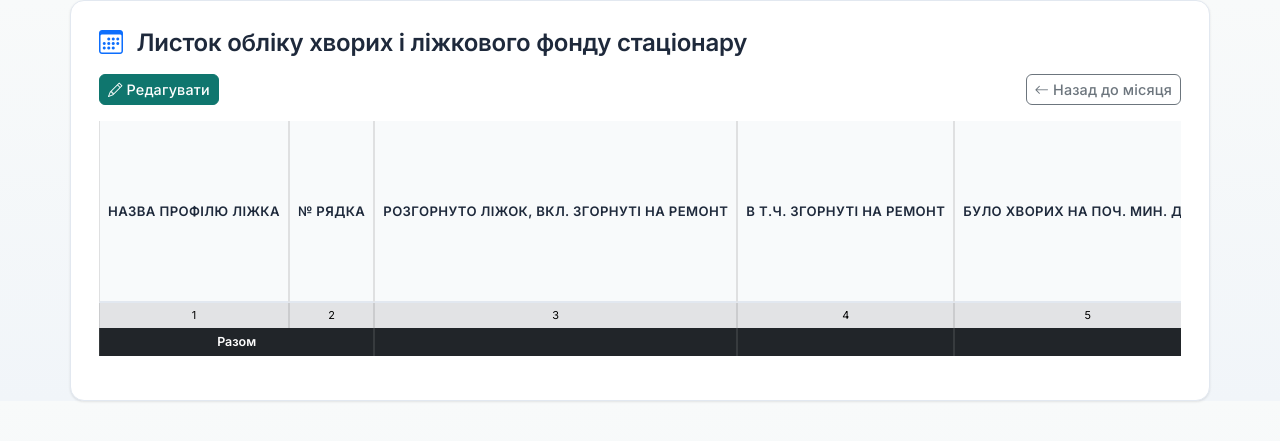
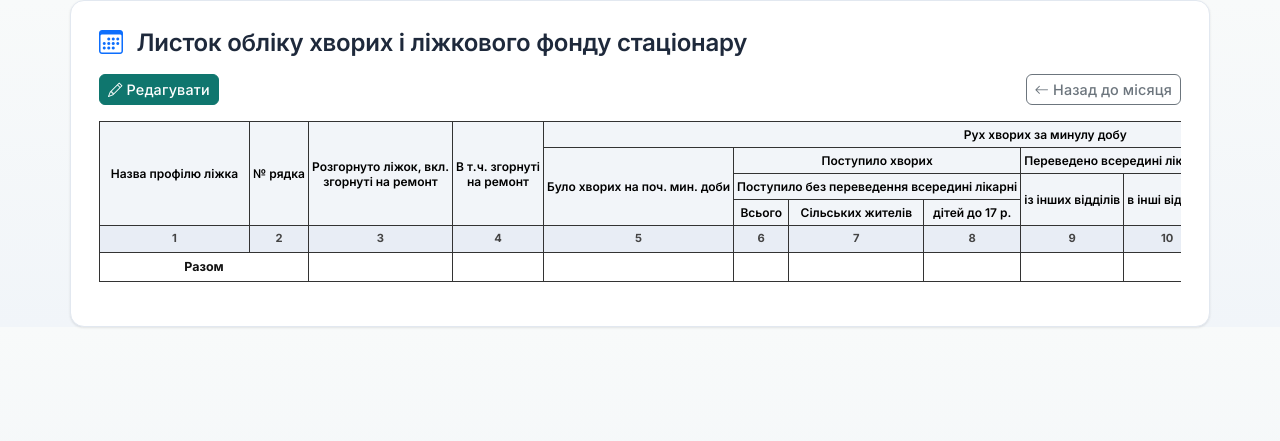
Before and after one commit to Mendela-A/Med-Data, a Flask app: template templates/statisty/form007_day.html in a window 1280 px wide. Shown: the top 441 px of the page. Run offline with Flask 3, Linux system fonts and the light colour scheme; the template is opened without the code that fills it, so the values that code supplies are empty.

Commit message:
Form 007 layout alignment and SQLite WAL mode fix

```diff
--- a/docker-compose.yml
+++ b/docker-compose.yml
@@ -7,6 +7,7 @@ services:
     environment:
       - FLASK_ENV=production
       - LOG_TO_FILE=0
+      - SQLITE_JOURNAL_MODE=DELETE
       # Optionally set ADMIN_USER and ADMIN_PASSWORD for automatic admin creation on first run
       #- ADMIN_USER=admin
       # ADMIN_PASSWORD=admin
@@ -32,6 +33,7 @@ services:
       - TELEGRAM_BOT_TOKEN=${TELEGRAM_BOT_TOKEN}
       - TELEGRAM_GROUP_ID=${TELEGRAM_GROUP_ID}
       - DATABASE_URL=sqlite:////app/data/app.db
+      - SQLITE_JOURNAL_MODE=DELETE
       - SECRET_KEY=${SECRET_KEY}
     volumes:
       - ./data:/app/data
--- a/static/style.css
+++ b/static/style.css
@@ -950,3 +950,92 @@ input[list]:focus::-webkit-calendar-picker-indicator { opacity: 1; }
   cursor: default;
   pointer-events: none;
 }
+
+
+/* ===== Form 007 Excel Table Styling ===== */
+.excel-table {
+  border-collapse: collapse !important;
+  width: 100%;
+  margin-bottom: 1rem;
+  background-color: transparent;
+  border-color: #333333 !important;
+}
+
+.excel-table th,
+.excel-table td {
+  border: 1px solid #333333 !important;
+  padding: 4px 6px !important;
+  vertical-align: middle !important;
+  font-size: 0.78rem;
+  color: #111111;
+}
+
+.excel-table thead th {
+  background-color: #f2f5f9 !important;
+  color: #000000 !important;
+  font-weight: 600 !important;
+  text-align: center !important;
+  font-size: 0.75rem !important;
+  text-transform: none !important;
+  letter-spacing: normal !important;
+  line-height: 1.25 !important;
+  padding: 5px 3px !important;
+}
+
+.excel-table thead tr.table-secondary td,
+.excel-table thead td.col-num {
+  background-color: #e8edf5 !important;
+  font-size: 0.7rem !important;
+  font-weight: bold !important;
+  color: #444444 !important;
+  text-align: center !important;
+  border: 1px solid #333333 !important;
+}
+
+.excel-table tbody td {
+  background-color: #ffffff;
+}
+
+.excel-table tbody tr:hover td {
+  background-color: #f0f7f4 !important; /* light teal highlight on hover */
+}
+
+/* Specific styling for inputs in form007_edit.html */
+.excel-table input[type="number"] {
+  border: 1px solid #cbd5e1;
+  border-radius: 3px;
+  background-color: #fafbfc;
+  font-size: 0.8rem;
+  text-align: center;
+  transition: all 0.15s ease;
+  width: 100% !important;
+  padding: 2px 2px !important;
+}
+
+.excel-table input[type="number"]:focus {
+  border-color: var(--color-primary);
+  background-color: #ffffff;
+  outline: none;
+  box-shadow: 0 0 0 2px var(--color-primary-light);
+}
+
+/* Remove default spin buttons for input number */
+.excel-table input[type="number"]::-webkit-outer-spin-button,
+.excel-table input[type="number"]::-webkit-inner-spin-button {
+  -webkit-appearance: none;
+  margin: 0;
+}
+.excel-table input[type="number"] {
+  -moz-appearance: textfield;
+}
+
+/* Excel-like highlighted cells */
+.excel-table td.excel-computed {
+  background-color: #fffbeb !important; /* light yellow-beige for formulas */
+  font-weight: 600;
+  color: #1e293b;
+}
+
+.excel-table tbody tr:hover td.excel-computed {
+  background-color: #fef3c7 !important; /* amber on hover */
+}
--- a/templates/statisty/form007_day.html
+++ b/templates/statisty/form007_day.html
@@ -22,42 +22,42 @@
 </div>
 
 <div class="table-responsive">
-  <table class="table table-sm table-bordered align-middle" style="font-size: 0.78rem; min-width: 1200px;">
-    <thead class="table-light">
+  <table class="table table-sm excel-table align-middle" style="min-width: 1300px;">
+    <thead>
       <tr>
-        <th rowspan="4" class="align-middle text-center" style="min-width:140px;">Назва профілю ліжка</th>
-        <th rowspan="4" class="align-middle text-center" style="width:40px;">№ рядка</th>
-        <th rowspan="4" class="align-middle text-center">Розгорнуто ліжок, вкл.&shy; згорнуті на ремонт</th>
-        <th rowspan="4" class="align-middle text-center">В т.ч. згорнуті на ремонт</th>
-        <th rowspan="4" class="align-middle text-center">Було хворих на поч. мин. доби</th>
-        <th colspan="8" class="text-center">Рух хворих за минулу добу</th>
-        <th colspan="2" class="text-center">На початок поточного дня</th>
-        <th rowspan="4" class="align-middle text-center">перебуває матерів при дітях</th>
-        <th colspan="3" class="text-center">К-ть вільних місць</th>
+        <th rowspan="4" style="min-width:150px;">Назва профілю ліжка</th>
+        <th rowspan="4" style="width:40px;">№ рядка</th>
+        <th rowspan="4">Розгорнуто ліжок, вкл.<br>згорнуті на ремонт</th>
+        <th rowspan="4">В т.ч. згорнуті<br>на ремонт</th>
+        <th colspan="9">Рух хворих за минулу добу</th>
+        <th colspan="6">На початок поточного дня</th>
       </tr>
       <tr>
-        <th colspan="3" class="text-center">Поступило хворих</th>
-        <th colspan="2" class="text-center">Переведено</th>
-        <th colspan="3" class="text-center">Виписано хворих</th>
-        <th colspan="2" class="text-center">Знаходилось хворих</th>
-        <th rowspan="3" class="align-middle text-center">чоловічих</th>
-        <th rowspan="3" class="align-middle text-center">жіночих</th>
-        <th rowspan="3" class="align-middle text-center">у загальному</th>
+        <th rowspan="3">Було хворих на поч. мин. доби</th>
+        <th colspan="3">Поступило хворих</th>
+        <th colspan="2">Переведено всередині лікарні</th>
+        <th colspan="2">Виписано хворих</th>
+        <th rowspan="3">Померло</th>
+        <th colspan="2">Знаходилось хворих</th>
+        <th rowspan="3">перебуває матерів при дітях</th>
+        <th colspan="3">к-ть вільних місць</th>
       </tr>
       <tr>
-        <th rowspan="2" class="align-middle text-center">Всього</th>
-        <th colspan="2" class="text-center">Поступило без переведення всередині лікарні</th>
-        <th rowspan="2" class="align-middle text-center">із інших відділів</th>
-        <th rowspan="2" class="align-middle text-center">в інші відділи</th>
-        <th rowspan="2" class="align-middle text-center">Всього</th>
-        <th rowspan="2" class="align-middle text-center">в т.ч. переведених в інші стаціонари</th>
-        <th rowspan="2" class="align-middle text-center">Померло</th>
-        <th rowspan="2" class="align-middle text-center">всього</th>
-        <th rowspan="2" class="align-middle text-center">в т.ч. сільських</th>
+        <th colspan="3">Поступило без переведення всередині лікарні</th>
+        <th rowspan="2">із інших відділів</th>
+        <th rowspan="2">в інші відділи</th>
+        <th rowspan="2">Всього</th>
+        <th rowspan="2">в т.ч. переведених в інші стаціонари</th>
+        <th rowspan="2">всього</th>
+        <th rowspan="2">в т.ч. сільських</th>
+        <th rowspan="2">чоловічих</th>
+        <th rowspan="2">жіночих</th>
+        <th rowspan="2">у загальному</th>
       </tr>
       <tr>
-        <th class="text-center">Сільських жителів</th>
-        <th class="text-center">дітей до 17 р.</th>
+        <th>Всього</th>
+        <th>Сільських жителів</th>
+        <th>дітей до 17 р.</th>
       </tr>
       <tr class="table-secondary small text-center text-muted">
         <td>1</td><td>2</td><td>3</td><td>4</td><td>5</td>
@@ -70,31 +70,31 @@
     <tbody>
       {% for dept, r, free_total in rows %}
       <tr>
-        <td>{{ dept.name }}</td>
-        <td class="text-center">{{ dept.row_no or '' }}</td>
-        <td class="text-center">{{ r.beds_total if r else '' }}</td>
-        <td class="text-center">{{ r.beds_renovation if r else '' }}</td>
-        <td class="text-center">{{ r.patients_start if r else '' }}</td>
-        <td class="text-center fw-semibold">{{ r.admitted_total if r else '' }}</td>
-        <td class="text-center">{{ r.admitted_rural if r else '' }}</td>
-        <td class="text-center">{{ r.admitted_children if r else '' }}</td>
-        <td class="text-center">{{ r.transferred_in if r else '' }}</td>
-        <td class="text-center">{{ r.transferred_out if r else '' }}</td>
-        <td class="text-center fw-semibold">{{ r.discharged_total if r else '' }}</td>
-        <td class="text-center">{{ r.discharged_to_other if r else '' }}</td>
-        <td class="text-center {% if r and r.deaths %}text-danger fw-semibold{% endif %}">
-          {{ r.deaths if r else '' }}
+        <td class="fw-semibold">{{ dept.name }}</td>
+        <td class="text-center text-muted">{{ dept.row_no or '' }}</td>
+        <td class="text-center">{{ r.beds_total if r and r.beds_total is not none else '' }}</td>
+        <td class="text-center">{{ r.beds_renovation if r and r.beds_renovation is not none else '' }}</td>
+        <td class="text-center">{{ r.patients_start if r and r.patients_start is not none else '' }}</td>
+        <td class="text-center fw-bold">{{ r.admitted_total if r and r.admitted_total is not none else '' }}</td>
+        <td class="text-center">{{ r.admitted_rural if r and r.admitted_rural is not none else '' }}</td>
+        <td class="text-center">{{ r.admitted_children if r and r.admitted_children is not none else '' }}</td>
+        <td class="text-center">{{ r.transferred_in if r and r.transferred_in is not none else '' }}</td>
+        <td class="text-center">{{ r.transferred_out if r and r.transferred_out is not none else '' }}</td>
+        <td class="text-center fw-bold">{{ r.discharged_total if r and r.discharged_total is not none else '' }}</td>
+        <td class="text-center">{{ r.discharged_to_other if r and r.discharged_to_other is not none else '' }}</td>
+        <td class="text-center {% if r and r.deaths %}text-danger fw-bold{% endif %}">
+          {{ r.deaths if r and r.deaths is not none else '' }}
         </td>
-        <td class="text-center fw-semibold">{{ r.patients_end if r else '' }}</td>
-        <td class="text-center">{{ r.patients_end_rural if r else '' }}</td>
-        <td class="text-center">{{ r.mothers_with_children if r else '' }}</td>
-        <td class="text-center">{{ r.free_male if r else '' }}</td>
-        <td class="text-center">{{ r.free_female if r else '' }}</td>
-        <td class="text-center">{{ free_total if r and free_total is not none else '' }}</td>
+        <td class="text-center excel-computed">{{ r.patients_end if r and r.patients_end is not none else '' }}</td>
+        <td class="text-center">{{ r.patients_end_rural if r and r.patients_end_rural is not none else '' }}</td>
+        <td class="text-center">{{ r.mothers_with_children if r and r.mothers_with_children is not none else '' }}</td>
+        <td class="text-center">{{ r.free_male if r and r.free_male is not none else '' }}</td>
+        <td class="text-center">{{ r.free_female if r and r.free_female is not none else '' }}</td>
+        <td class="text-center excel-computed">{{ free_total if r and free_total is not none else '' }}</td>
       </tr>
       {% endfor %}
     </tbody>
-    <tfoot class="table-dark fw-semibold text-center">
+    <tfoot class="fw-bold text-center">
       <tr>
         <td colspan="2">Разом</td>
         <td>{{ totals.beds_total or '' }}</td>
@@ -108,12 +108,12 @@
         <td>{{ totals.discharged_total or '' }}</td>
         <td>{{ totals.discharged_to_other or '' }}</td>
         <td class="{% if totals.deaths %}text-danger{% endif %}">{{ totals.deaths or '' }}</td>
-        <td>{{ totals.patients_end or '' }}</td>
+        <td class="excel-computed">{{ totals.patients_end or '' }}</td>
         <td>{{ totals.patients_end_rural or '' }}</td>
         <td>{{ totals.mothers_with_children or '' }}</td>
         <td>{{ totals.free_male or '' }}</td>
         <td>{{ totals.free_female or '' }}</td>
-        <td>{{ totals.free_total or '' }}</td>
+        <td class="excel-computed">{{ totals.free_total or '' }}</td>
       </tr>
     </tfoot>
   </table>
```
Also changed, not shown: check_backup.py (added, +29 -0 lines), check_db.py (added, +17 -0 lines), models.py (+40 -20 lines), scripts/cleanup_import.py (added, +34 -0 lines), scripts/import_april_007.py (added, +145 -0 lines), scripts/maintenance/optimize_database.py (+8 -4 lines), templates/print_form007.html (+14 -14 lines), templates/statisty/form007_edit.html (+49 -57 lines), 2 other files.
